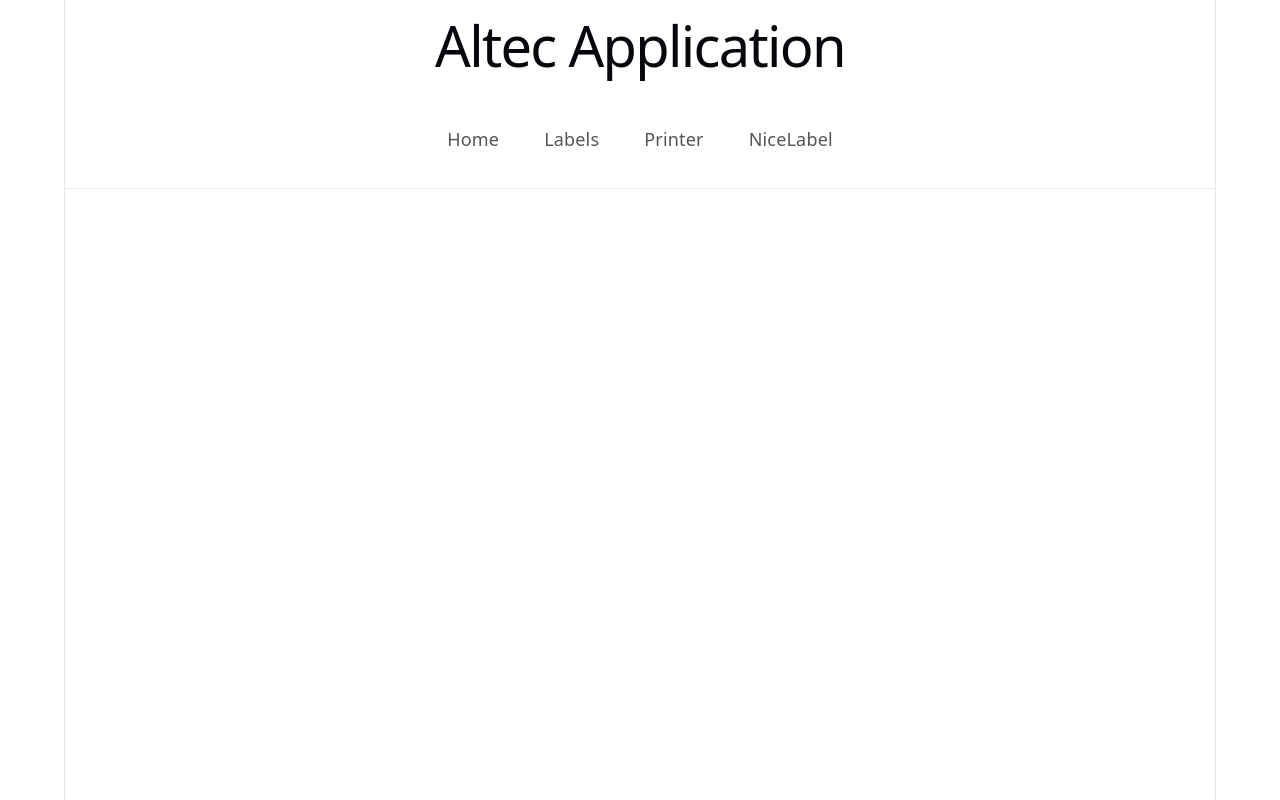
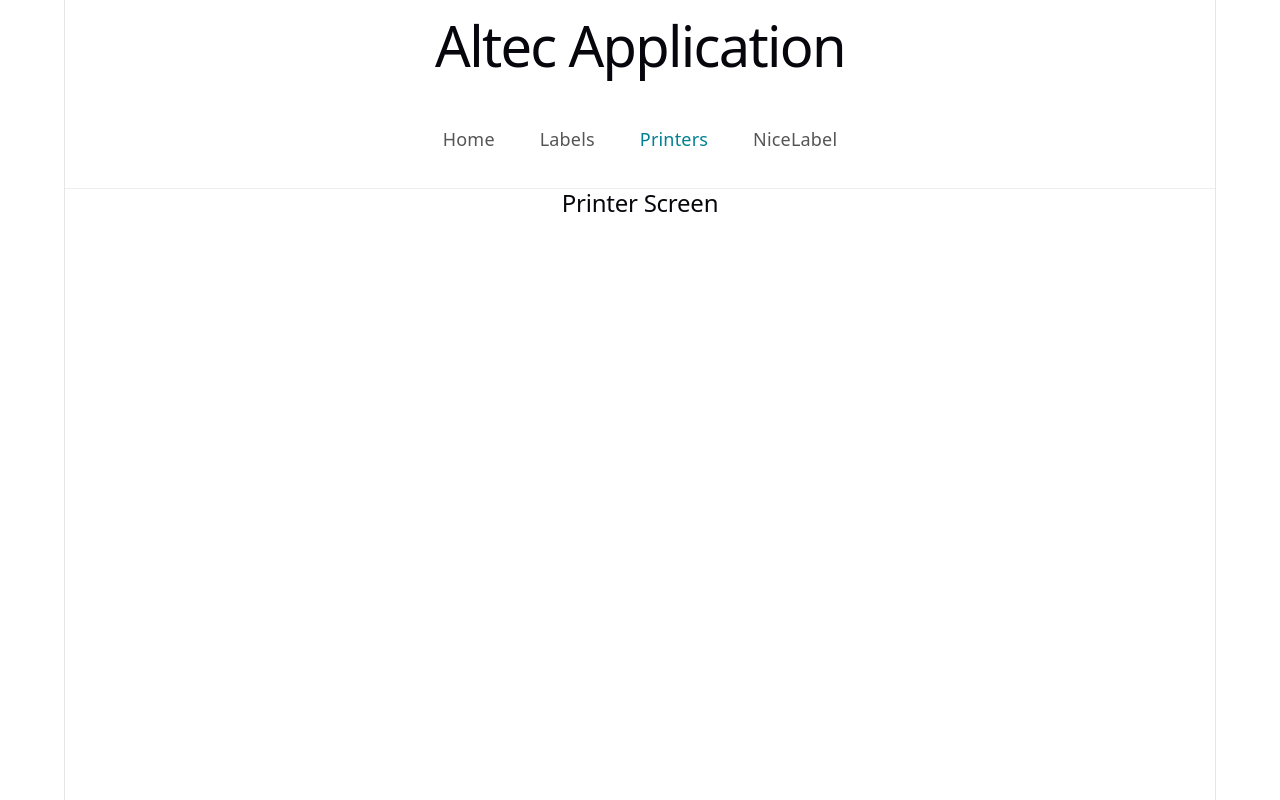
Before and after one commit to xMelow/AltecFrontend, a React (Vite) app: page /printers in a window 1280 px wide. Built offline with nearby package versions, Linux system fonts and the light colour scheme.

Commit message:
Create Printer Page: add printer page

```diff
--- a/src/App.tsx
+++ b/src/App.tsx
@@ -4,6 +4,7 @@ import HomeScreen from './pages/HomeScreen'
 import Navbar from './components/navbar/Navbar'
 import { BrowserRouter, Route, Routes } from 'react-router-dom'
 import LabelScreen from './pages/labels/LabelScreen'
+import PrinterScreen from './pages/printer/PrinterScreen'
 
 function App() {
   return (
@@ -14,6 +15,7 @@ function App() {
         <Routes>
           <Route path="/" element={<HomeScreen />}/>
           <Route path='/labels' element={<LabelScreen />} />
+          <Route path='/printers' element={<PrinterScreen />} />
         </Routes>
       </BrowserRouter>
     </div>
--- a/src/components/navbar/Navbar.tsx
+++ b/src/components/navbar/Navbar.tsx
@@ -11,7 +11,7 @@ const links = [
             { name: 'ZPL', path: '/labels/zpl' },
         ]
     },
-    { name: 'Printer', path: '/printer' },
+    { name: 'Printers', path: '/printers' },
     { name: 'NiceLabel', path: '/nicelabel' }
 ]
 
--- a/src/pages/labels/LabelScreen.tsx
+++ b/src/pages/labels/LabelScreen.tsx
@@ -8,7 +8,6 @@ function LabelScreen() {
   const [labelPreview, setLabelPreview] = useState<string | null>(null)
   const [showBlockOutline, setBlockOutline] = useState<boolean>(false)
   const [labelImages, setLabelImages] = useState<Record<string, string>>({})
-
   const [loading, setLoading] = useState<boolean>(false)
   const [error, setError] = useState<string | null>(null)
 
@@ -90,7 +89,6 @@ function LabelScreen() {
           : <p className={styles.placeholder}>Preview will appear here</p>
         }
       </div>
-
     </div>
   </div>
 )
--- /dev/null
+++ b/src/pages/printer/PrinterScreen.tsx
@@ -0,0 +1,9 @@
+
+
+export default function PrinterScreen() {
+    return (
+        <div>
+            <h2>Printer Screen</h2>
+        </div>
+    )
+}
```
